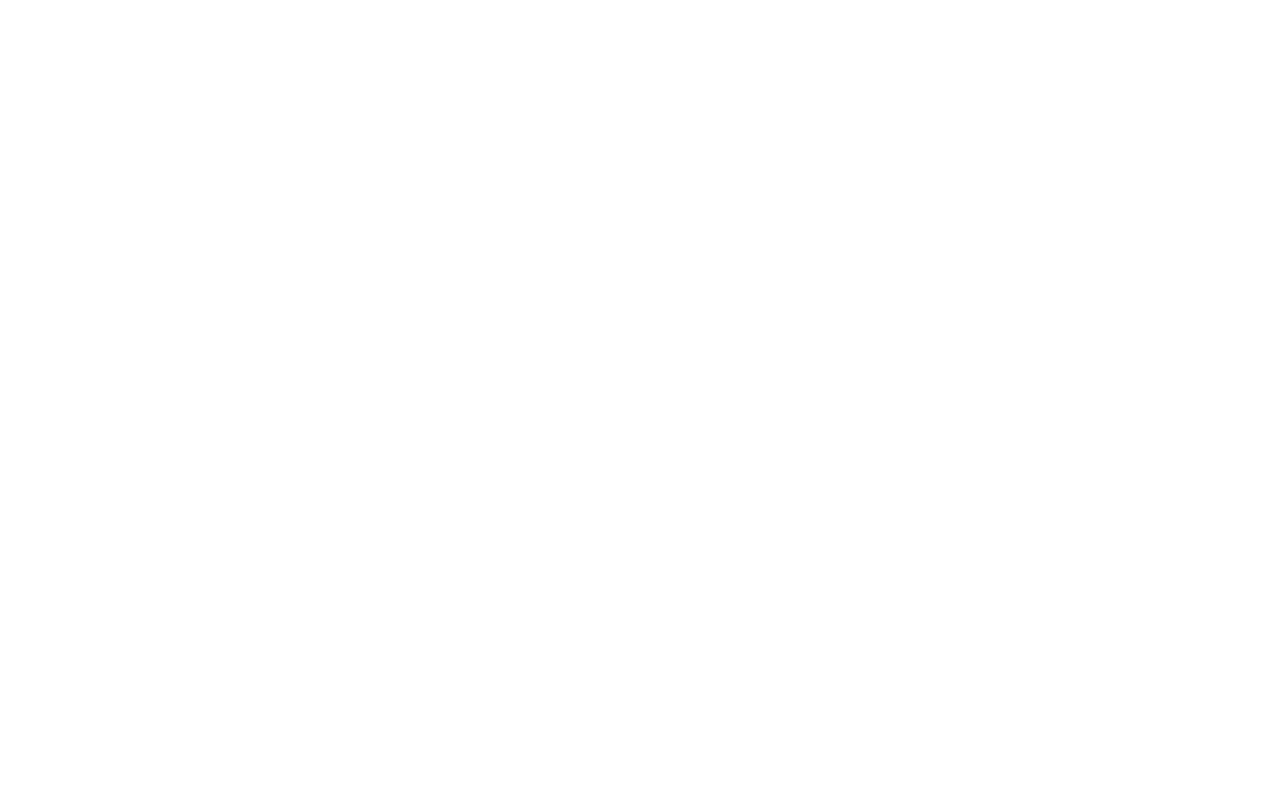
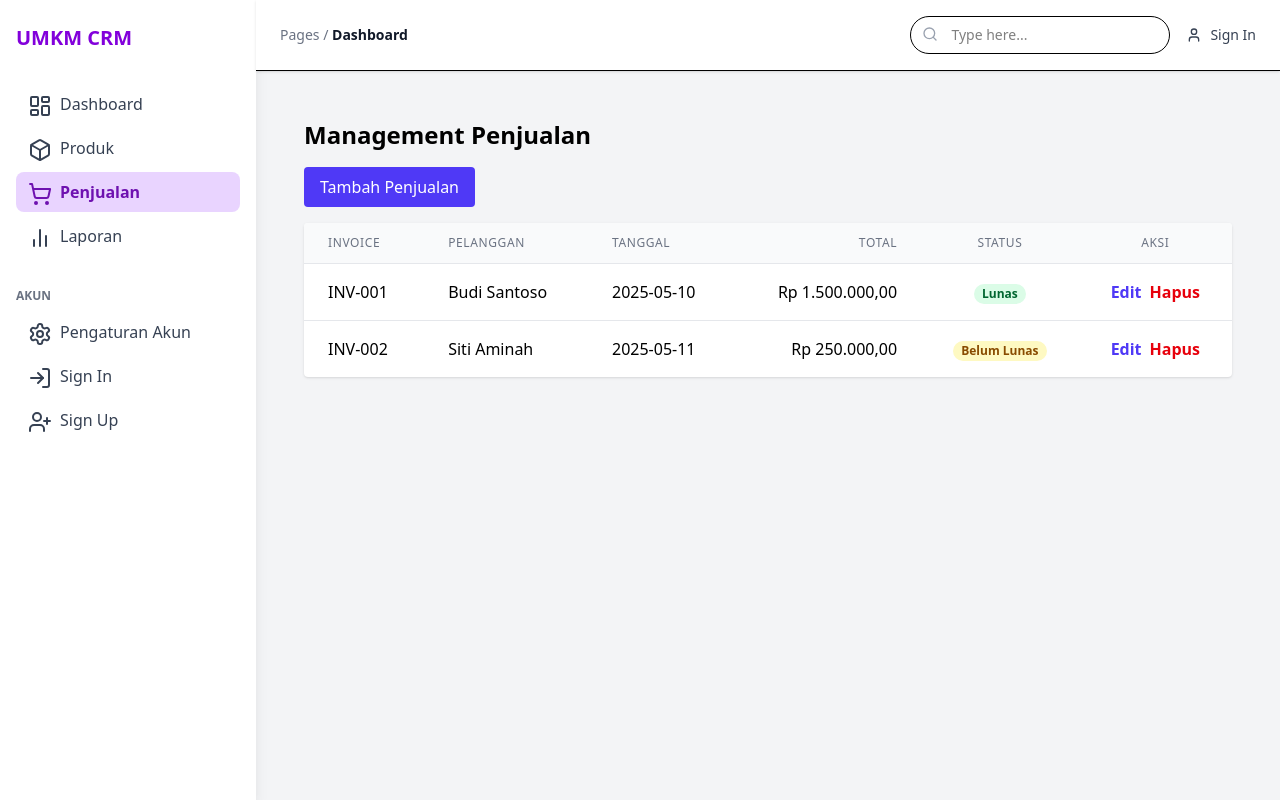
Before and after one commit to indimarsela/crm-23sib-kelompok-5, a React (Vite) app: page /Penjualan in a window 1280 px wide. Before the commit this address had no page. Built offline with nearby package versions, Linux system fonts and the light colour scheme.

Commit message:
saya sudah selesai buat pelanggan

```diff
--- a/src/App.jsx
+++ b/src/App.jsx
@@ -1,6 +1,8 @@
 import { Routes, Route } from "react-router-dom"
 import MainLayout from "./components/MainLayout"
 import Dashboard from "./pages/Dashboard"
+import SalesManagement from "./pages/Penjualan"
+import Penjualan from "./pages/Penjualan"
 
 function App() {
 
@@ -9,6 +11,7 @@ function App() {
     <Routes>
       <Route element={<MainLayout />}>
         <Route path="/" element={<Dashboard />} />
+        <Route path="/Penjualan" element={<Penjualan />} />
       </Route>
     </Routes>
   )
--- a/src/components/Sidebar.jsx
+++ b/src/components/Sidebar.jsx
@@ -14,6 +14,7 @@ import { Link, useLocation } from 'react-router-dom'
 const menuItems = [
     { name: 'Dashboard', icon: <LayoutDashboard />, path: '/' },
     { name: 'Produk', icon: <Box />, path: '/produk' },
+    { name: 'Penjualan', icon: <ShoppingCart />, path: '/Penjualan' },
     { name: 'Laporan', icon: <BarChart2 />, path: '/laporan' },
 ]
 
--- /dev/null
+++ b/src/pages/Penjualan.jsx
@@ -0,0 +1,261 @@
+import React, { useState } from "react";
+
+const dummyCustomers = [
+  { id: 1, name: "Budi Santoso" },
+  { id: 2, name: "Siti Aminah" },
+  { id: 3, name: "Andi Wijaya" },
+];
+
+const initialSales = [
+  {
+    id: 1,
+    invoice: "INV-001",
+    customerId: 1,
+    date: "2025-05-10",
+    total: 1500000,
+    status: "Lunas",
+  },
+  {
+    id: 2,
+    invoice: "INV-002",
+    customerId: 2,
+    date: "2025-05-11",
+    total: 250000,
+    status: "Belum Lunas",
+  },
+];
+
+function formatCurrency(num) {
+  return new Intl.NumberFormat("id-ID", {
+    style: "currency",
+    currency: "IDR",
+  }).format(num);
+}
+
+export default function Penjualan() {
+  const [sales, setSales] = useState(initialSales);
+  const [showForm, setShowForm] = useState(false);
+  const [formData, setFormData] = useState({
+    invoice: "",
+    customerId: "",
+    date: "",
+    total: "",
+    status: "Belum Lunas",
+  });
+
+  const handleInputChange = (e) => {
+    const { name, value } = e.target;
+    setFormData((prev) => ({
+      ...prev,
+      [name]: value,
+    }));
+  };
+
+  const handleAddSale = () => {
+    if (
+      !formData.invoice ||
+      !formData.customerId ||
+      !formData.date ||
+      !formData.total
+    ) {
+      alert("Semua field wajib diisi!");
+      return;
+    }
+    const newSale = {
+      id: sales.length + 1,
+      invoice: formData.invoice,
+      customerId: Number(formData.customerId),
+      date: formData.date,
+      total: Number(formData.total),
+      status: formData.status,
+    };
+    setSales([...sales, newSale]);
+    setFormData({
+      invoice: "",
+      customerId: "",
+      date: "",
+      total: "",
+      status: "Belum Lunas",
+    });
+    setShowForm(false);
+  };
+
+  const handleDelete = (id) => {
+    if (window.confirm("Yakin ingin menghapus penjualan ini?")) {
+      setSales(sales.filter((s) => s.id !== id));
+    }
+  };
+
+  const getCustomerName = (id) => {
+    const cust = dummyCustomers.find((c) => c.id === id);
+    return cust ? cust.name : "-";
+  };
+
+  return (
+    <div className="p-6 max-w-5xl mx-auto">
+      <h1 className="text-2xl font-semibold mb-4">Management Penjualan</h1>
+
+      <button
+        onClick={() => setShowForm((prev) => !prev)}
+        className="mb-4 px-4 py-2 bg-indigo-600 text-white rounded hover:bg-indigo-700 transition"
+      >
+        {showForm ? "Batal Tambah Penjualan" : "Tambah Penjualan"}
+      </button>
+
+      {showForm && (
+        <div className="mb-6 p-4 border border-gray-300 rounded shadow-sm bg-white">
+          <div className="mb-2">
+            <label className="block font-medium mb-1">Nomor Invoice</label>
+            <input
+              type="text"
+              name="invoice"
+              value={formData.invoice}
+              onChange={handleInputChange}
+              placeholder="Misal: INV-003"
+              className="w-full px-3 py-2 border rounded focus:outline-none focus:ring-2 focus:ring-indigo-400"
+            />
+          </div>
+
+          <div className="mb-2">
+            <label className="block font-medium mb-1">Pelanggan</label>
+            <select
+              name="customerId"
+              value={formData.customerId}
+              onChange={handleInputChange}
+              className="w-full px-3 py-2 border rounded focus:outline-none focus:ring-2 focus:ring-indigo-400"
+            >
+              <option value="">-- Pilih Pelanggan --</option>
+              {dummyCustomers.map((c) => (
+                <option key={c.id} value={c.id}>
+                  {c.name}
+                </option>
+              ))}
+            </select>
+          </div>
+
+          <div className="mb-2">
+            <label className="block font-medium mb-1">Tanggal</label>
+            <input
+              type="date"
+              name="date"
+              value={formData.date}
+              onChange={handleInputChange}
+              className="w-full px-3 py-2 border rounded focus:outline-none focus:ring-2 focus:ring-indigo-400"
+            />
+          </div>
+
+          <div className="mb-2">
+            <label className="block font-medium mb-1">Total (Rp)</label>
+            <input
+              type="number"
+              name="total"
+              value={formData.total}
+              onChange={handleInputChange}
+              placeholder="Jumlah total penjualan"
+              className="w-full px-3 py-2 border rounded focus:outline-none focus:ring-2 focus:ring-indigo-400"
+              min="0"
+            />
+          </div>
+
+          <div className="mb-4">
+            <label className="block font-medium mb-1">Status</label>
+            <select
+              name="status"
+              value={formData.status}
+              onChange={handleInputChange}
+              className="w-full px-3 py-2 border rounded focus:outline-none focus:ring-2 focus:ring-indigo-400"
+            >
+              <option value="Belum Lunas">Belum Lunas</option>
+              <option value="Lunas">Lunas</option>
+              <option value="Batal">Batal</option>
+            </select>
+          </div>
+
+          <button
+            onClick={handleAddSale}
+            className="px-4 py-2 bg-green-600 text-white rounded hover:bg-green-700 transition"
+          >
+            Simpan
+          </button>
+        </div>
+      )}
+
+      <div className="overflow-x-auto bg-white rounded shadow">
+        <table className="min-w-full divide-y divide-gray-200">
+          <thead className="bg-gray-50">
+            <tr>
+              <th className="px-6 py-3 text-left text-xs font-medium text-gray-500 uppercase tracking-wider">
+                Invoice
+              </th>
+              <th className="px-6 py-3 text-left text-xs font-medium text-gray-500 uppercase tracking-wider">
+                Pelanggan
+              </th>
+              <th className="px-6 py-3 text-left text-xs font-medium text-gray-500 uppercase tracking-wider">
+                Tanggal
+              </th>
+              <th className="px-6 py-3 text-right text-xs font-medium text-gray-500 uppercase tracking-wider">
+                Total
+              </th>
+              <th className="px-6 py-3 text-center text-xs font-medium text-gray-500 uppercase tracking-wider">
+                Status
+              </th>
+              <th className="px-6 py-3 text-center text-xs font-medium text-gray-500 uppercase tracking-wider">
+                Aksi
+              </th>
+            </tr>
+          </thead>
+          <tbody className="divide-y divide-gray-200">
+            {sales.map((sale) => (
+              <tr key={sale.id} className="hover:bg-gray-50">
+                <td className="px-6 py-4 whitespace-nowrap">{sale.invoice}</td>
+                <td className="px-6 py-4 whitespace-nowrap">
+                  {getCustomerName(sale.customerId)}
+                </td>
+                <td className="px-6 py-4 whitespace-nowrap">{sale.date}</td>
+                <td className="px-6 py-4 whitespace-nowrap text-right">
+                  {formatCurrency(sale.total)}
+                </td>
+                <td className="px-6 py-4 whitespace-nowrap text-center">
+                  {sale.status === "Lunas" ? (
+                    <span className="inline-flex px-2 text-xs leading-5 font-semibold rounded-full bg-green-100 text-green-800">
+                      Lunas
+                    </span>
+                  ) : sale.status === "Belum Lunas" ? (
+                    <span className="inline-flex px-2 text-xs leading-5 font-semibold rounded-full bg-yellow-100 text-yellow-800">
+                      Belum Lunas
+                    </span>
+                  ) : (
+                    <span className="inline-flex px-2 text-xs leading-5 font-semibold rounded-full bg-red-100 text-red-800">
+                      Batal
+                    </span>
+                  )}
+                </td>
+                <td className="px-6 py-4 whitespace-nowrap text-center space-x-2">
+                  <button
+                    className="text-indigo-600 hover:text-indigo-900 font-semibold"
+                    onClick={() => alert("Fitur Edit belum tersedia")}
+                  >
+                    Edit
+                  </button>
+                  <button
+                    className="text-red-600 hover:text-red-900 font-semibold"
+                    onClick={() => handleDelete(sale.id)}
+                  >
+                    Hapus
+                  </button>
+                </td>
+              </tr>
+            ))}
+            {sales.length === 0 && (
+              <tr>
+                <td colSpan={6} className="text-center py-4 text-gray-500">
+                  Tidak ada data penjualan
+                </td>
+              </tr>
+            )}
+          </tbody>
+        </table>
+      </div>
+    </div>
+  );
+}
```
